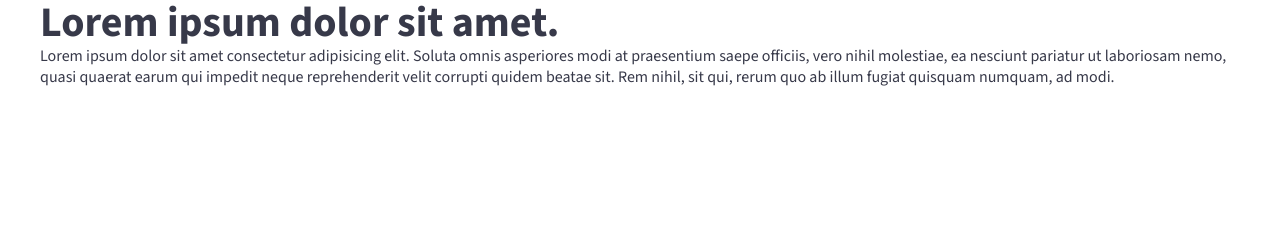
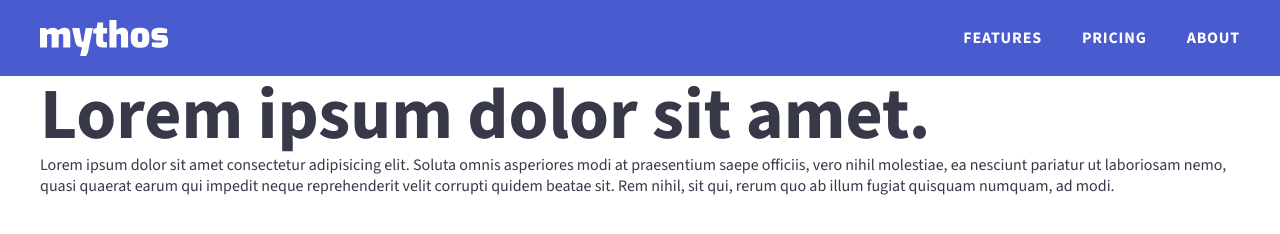
Before and after one commit to smills1020/coder-coder-responsive-website, a plain HTML site: page index.html in a window 1280 px wide. Drawn offline with Linux system fonts and the light colour scheme.

Commit message:
Add top navigation

```diff
--- a/index.html
+++ b/index.html
@@ -24,16 +24,47 @@
     </head>
 
     <body>
-        <div class="wrapper">
-            <h1>Lorem ipsum dolor sit amet.</h1>
-            <p>
-                Lorem ipsum dolor sit amet consectetur adipisicing elit. Soluta
-                omnis asperiores modi at praesentium saepe officiis, vero nihil
-                molestiae, ea nesciunt pariatur ut laboriosam nemo, quasi
-                quaerat earum qui impedit neque reprehenderit velit corrupti
-                quidem beatae sit. Rem nihil, sit qui, rerum quo ab illum fugiat
-                quisquam numquam, ad modi.
-            </p>
-        </div>
+        <a class="visually-hidden skip" #main">Skip to main content</a>
+
+        <header class="topnav">
+            <h2 class="visually-hidden">Header</h2>
+
+            <div class="wrapper topnav__wrapper">
+                <a class="topnav__homelink" href="/">
+                    <img class="topnav__logo" src="/images/logo-mythos.svg" alt="Mythos homepage" width="128" height="36">
+                </a>
+
+                <ul class="topnav__links">
+                    <li class="topnav__item">
+                        <a class="topnav__link" href="#">Features</a>
+                    </li>
+                    <li class="topnav__item">
+                        <a class="topnav__link" href="#">Pricing</a>
+                    </li>
+                    <li class="topnav__item">
+                        <a class="topnav__link" href="#">About</a>
+                    </li>
+                </ul>
+            </div>
+
+        </header>
+
+        <main id="main">
+            <div class="wrapper">
+                <h1>Lorem ipsum dolor sit amet.</h1>
+                <p>
+                    Lorem ipsum dolor sit amet consectetur adipisicing elit.
+                    Soluta omnis asperiores modi at praesentium saepe officiis,
+                    vero nihil molestiae, ea nesciunt pariatur ut laboriosam
+                    nemo, quasi quaerat earum qui impedit neque reprehenderit
+                    velit corrupti quidem beatae sit. Rem nihil, sit qui, rerum
+                    quo ab illum fugiat quisquam numquam, ad modi.
+                </p>
+            </div>
+        </main>
+
+        <footer>
+            <h2 class="visually-hidden">Footer</h2>
+        </footer>
     </body>
 </html>
--- a/style.css
+++ b/style.css
@@ -34,7 +34,7 @@
         --font-size-h2: var(--fs-36);
         --font-size-h3: var(--fs-24);
 
-        @media (width >= calc(600 / 16 * rem)) {
+        @media (width >= calc(600 / 16 * 1rem)) {
             --font-size-topnav: var(--fs-16);
             --font-size-h1: var(--fs-72);
             --font-size-h2: var(--fs-48);
@@ -56,6 +56,7 @@
         --color-button-secondary-border: var(--c-white);
         --color-button-secondary-text: var(--c-white);
         --color-fullwidth-bg: var(--c-magenta);
+        --color-header-bg: var(--c-purple);
         --color-hero-bg: var(--c-purple);
         --color-main-bg: var(--c-white);
         --color-text-dark: var(--c-gray-dark);
@@ -81,6 +82,7 @@
     canvas,
     svg {
         display: block;
+        height: auto;
         max-width: 100%;
     }
 
@@ -90,7 +92,7 @@
 
     body {
         color: var(--color-text-dark);
-        font-family: 'Source Sans 3';
+        font-family: 'Source Sans 3', Arial, Helvetica, sans-serif;
         line-height: 1.3;
     }
 
@@ -120,6 +122,60 @@
 }
 
 @layer component {
+    .topnav {
+        background: var(--color-header-bg);
+
+        .topnav__wrapper {
+            display: flex;
+            align-items: center;
+            justify-content: space-between;
+            padding-block: 12px;
+
+            @media (width >= calc(600 / 16 * 1rem)) {
+                padding-block: 20px;
+            }
+        }
+
+        .topnav__homelink {
+            &:hover {
+                opacity: 0.9;
+            }
+        }
+
+        .topnav__logo {
+            width: calc(70 / 16 * 1rem);
+
+            @media (width >= calc(600 / 16 * 1rem)) {
+                width: calc(128 / 16 * 1rem);
+            }
+        }
+
+        .topnav__links {
+            display: flex;
+            gap: 20px;
+            list-style-type: none;
+
+            @media (width >= calc(600 / 16 * 1rem)) {
+                gap: 40px;
+            }
+        }
+
+        .topnav__item {
+        }
+
+        .topnav__link {
+            color: var(--color-text-light);
+            font-size: var(--font-size-topnav);
+            font-weight: 700;
+            letter-spacing: 0.05em; /* 5% in Figma */
+            text-transform: uppercase;
+
+            &:hover {
+                text-decoration: underline 2px;
+                text-underline-offset: 4px;
+            }
+        }
+    }
 }
 
 @layer utility {
@@ -131,5 +187,14 @@
         width: 1px;
         height: 1px;
         overflow: hidden;
+
+        &.skip:focus {
+            background-color: white;
+            border: 1px solid;
+            padding: 10px;
+            left: 0;
+            width: auto;
+            height: auto;
+        }
     }
 }
```
Also changed, not shown: images/logo-mythos.svg (added), images/unicorn.svg (renamed from unicorn.svg).
